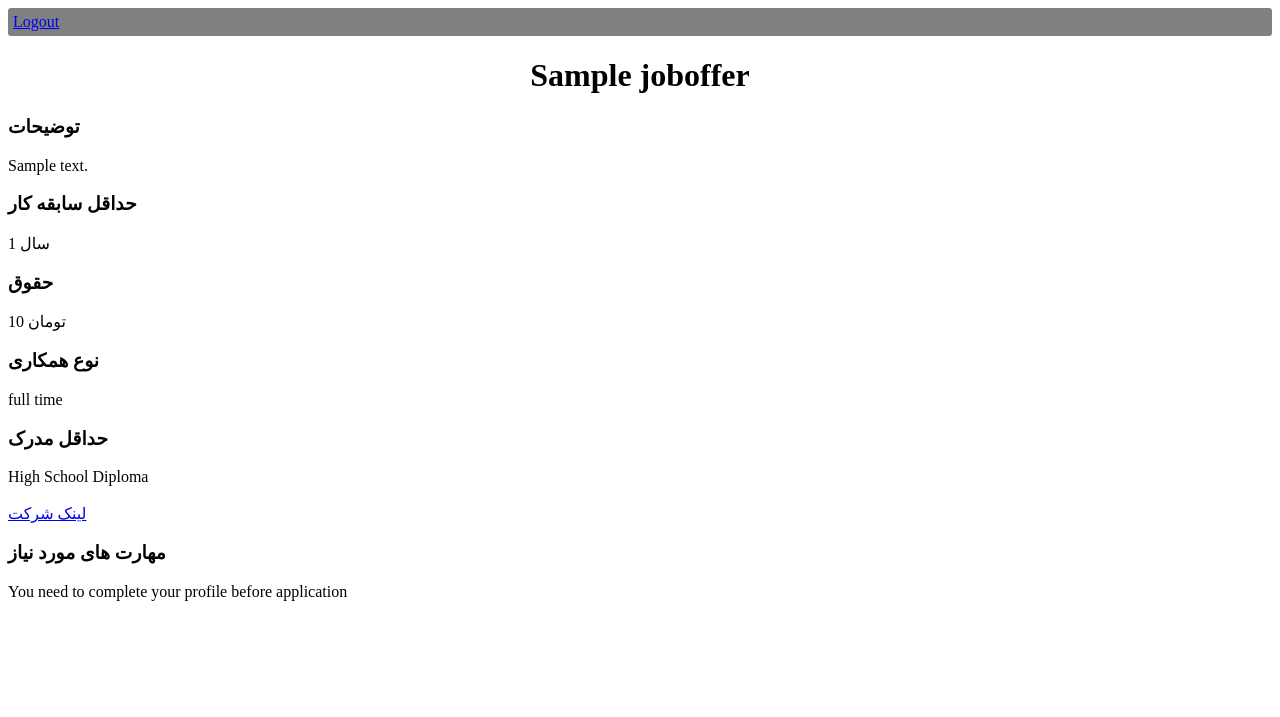
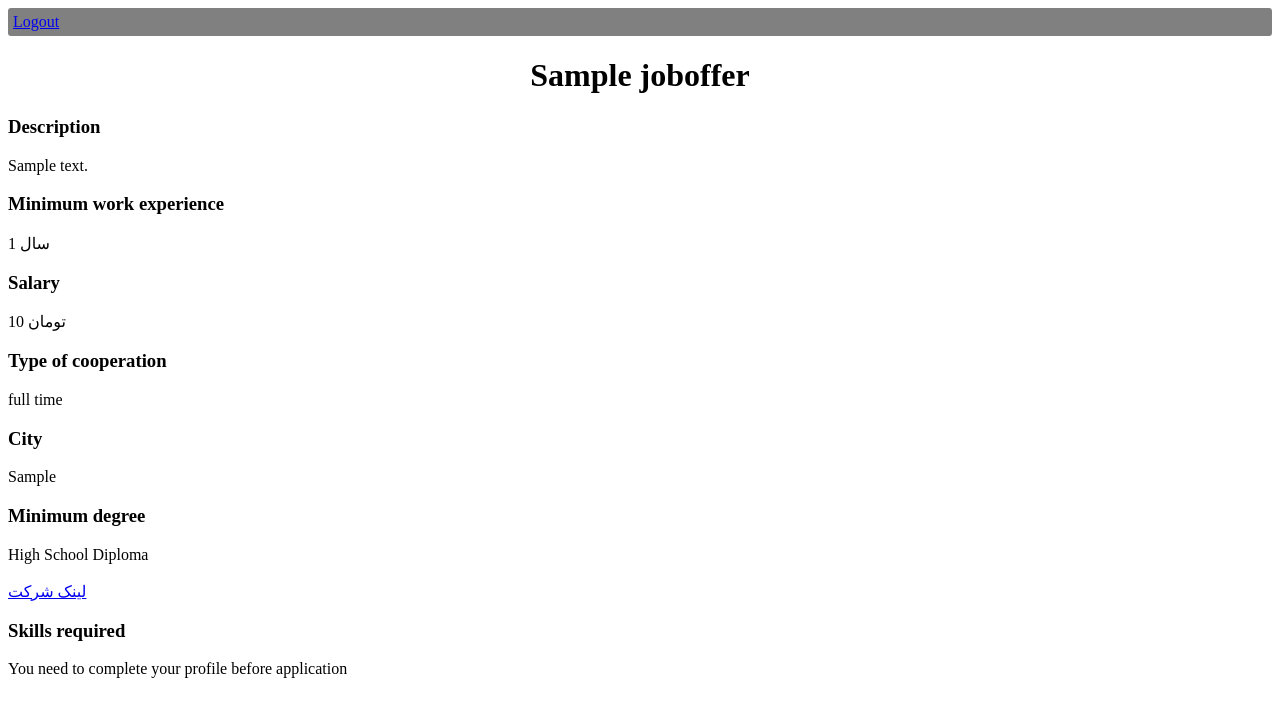
Before and after one commit to da-nial/Jobs-Portal, a Django app: page /job_offers/1/ in a window 1280 px wide. Shown: the top 717 px of the page. Run offline with Django 3.2, Linux system fonts and the light colour scheme; tables that the repository leaves empty hold one stand-in row (values such as "Sample post"); parts of the project's set-up code (start-up, migrations or seed data) failed here and were passed over.

Commit message:
add city to jobooffer & profile template

```diff
--- a/jobs/templates/job_offers.html
+++ b/jobs/templates/job_offers.html
@@ -11,26 +11,30 @@
     {% load convert_numbers %}
     {% cache 600 JobOffer joboffer.id request.LANGUAGE_CODE %}
         <h1 style="text-align:center;"> {{ joboffer.title }} </h1>
-        <h3> توضیحات </h3>
+        <h3> {% translate "Description" %} </h3>
         {{ joboffer.description }}
 
 
-        <h3>حداقل سابقه کار</h3>
+        <h3>{% translate "Minimum work experience" %}</h3>
         {{ joboffer.minimum_work_experience|translate_numbers }} سال
 
-        <h3> حقوق </h3>
+        <h3> {% translate "Salary" %} </h3>
         {{ joboffer.salary|translate_numbers }} تومان
 
-        <h3> نوع همکاری </h3>
+        <h3> {% translate "Type of cooperation" %} </h3>
         {{ joboffer.get_type_of_cooperation_display }}
 
-        <h3> حداقل مدرک </h3>
+        <h3> {% translate "City" %} </h3>
+        {{ joboffer.city }}
+
+        <h3> {% translate "Minimum degree" %} </h3>
         {{ joboffer.get_minimum_degree_display }}
         <br/>
         <br/>
         <a href={{ joboffer.company.link }}> لینک شرکت </a>
 
-        <h3> مهارت های مورد نیاز </h3>
+
+        <h3>{% translate "Skills required" %} </h3>
         <ul>
             {% for skill in joboffer.skills_required.all %}
                 <li> {{ skill.title }}</li>
@@ -52,7 +56,7 @@
                 {% endif %}
             {% endwith %}
             {% if joboffer.is_enabled == False %}
-                <p>{% translate "this job is disabled!"%}</p>
+                <p>{% translate "this job is disabled!" %}</p>
             {% elif not user|has_pending_application_for_offer:joboffer %}
                 <form method="post" action=" {% url 'jobs:apply' joboffer.pk %}" enctype="multipart/form-data">
                     {% csrf_token %}
--- a/jobs/templates/user_profile.html
+++ b/jobs/templates/user_profile.html
@@ -40,6 +40,9 @@
     <h3> {% translate "Military service status" %} : </h3>
     {{ userprofile.get_military_service_status_display }}
 
+    <h3> {% translate "City" %} : </h3>
+    {{ userprofile.city_of_residence }}
+
     <h3> {% translate "Gender" %} : </h3>
     {{ userprofile.get_gender_display }}
 
```
Also changed, not shown: locale/fa/LC_MESSAGES/django.po.
